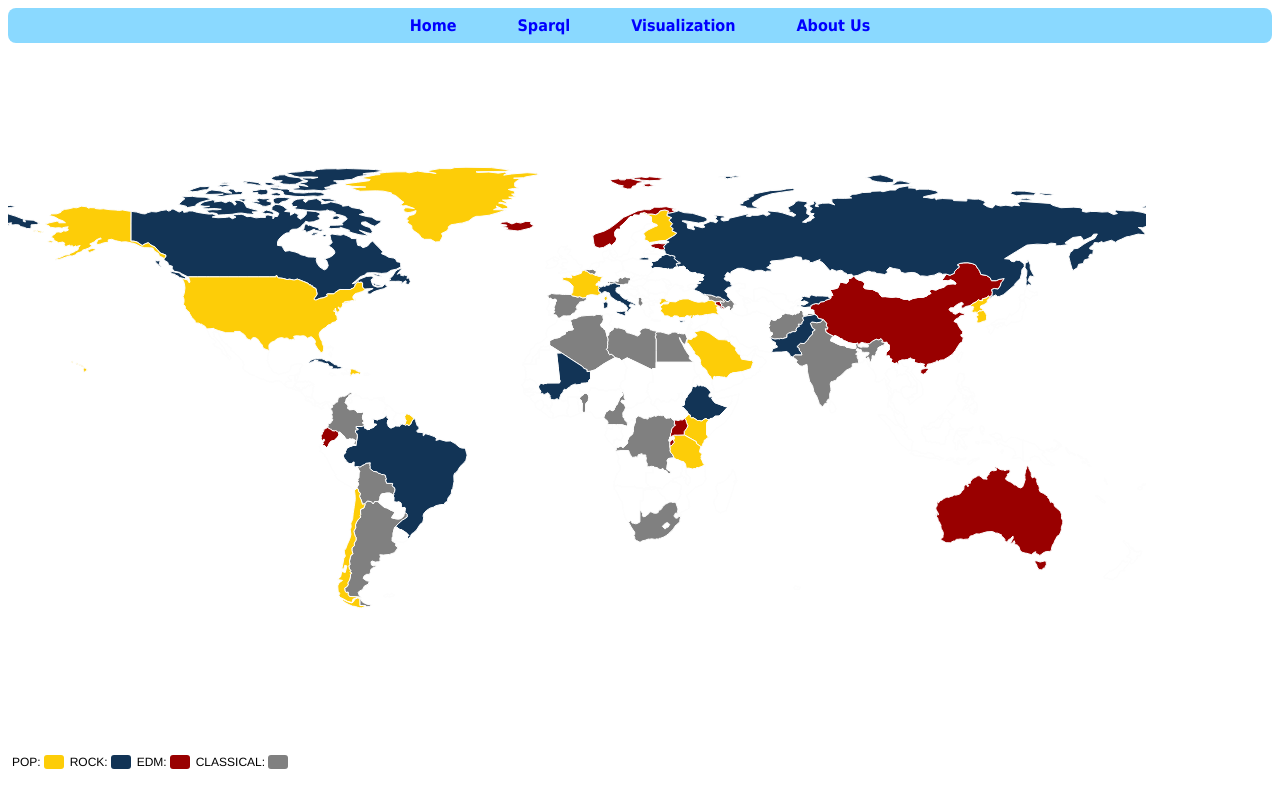
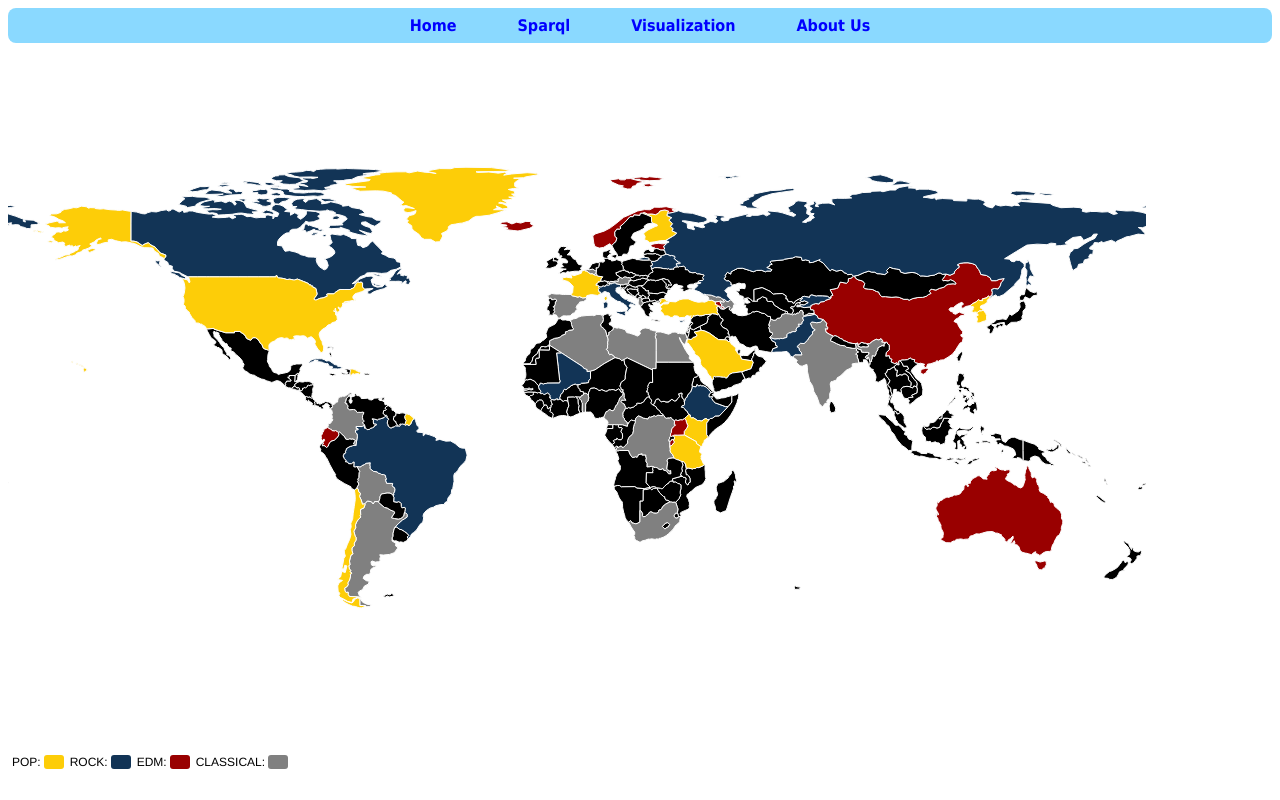
Before and after one commit to ankurmishra2001/country, a plain HTML site: page index.html in a window 1280 px wide. Drawn offline with Linux system fonts and the light colour scheme; no server answers.

Commit message:
Update index.html

```diff
--- a/index.html
+++ b/index.html
@@ -110,7 +110,7 @@ function drawGraph(dataArray){
             EDM: '#990000',
             CLASSICAL: 'gray',
 
-            defaultFill: 'white'
+            defaultFill: 'black'
         },
      data: {
             CHI: {
```
